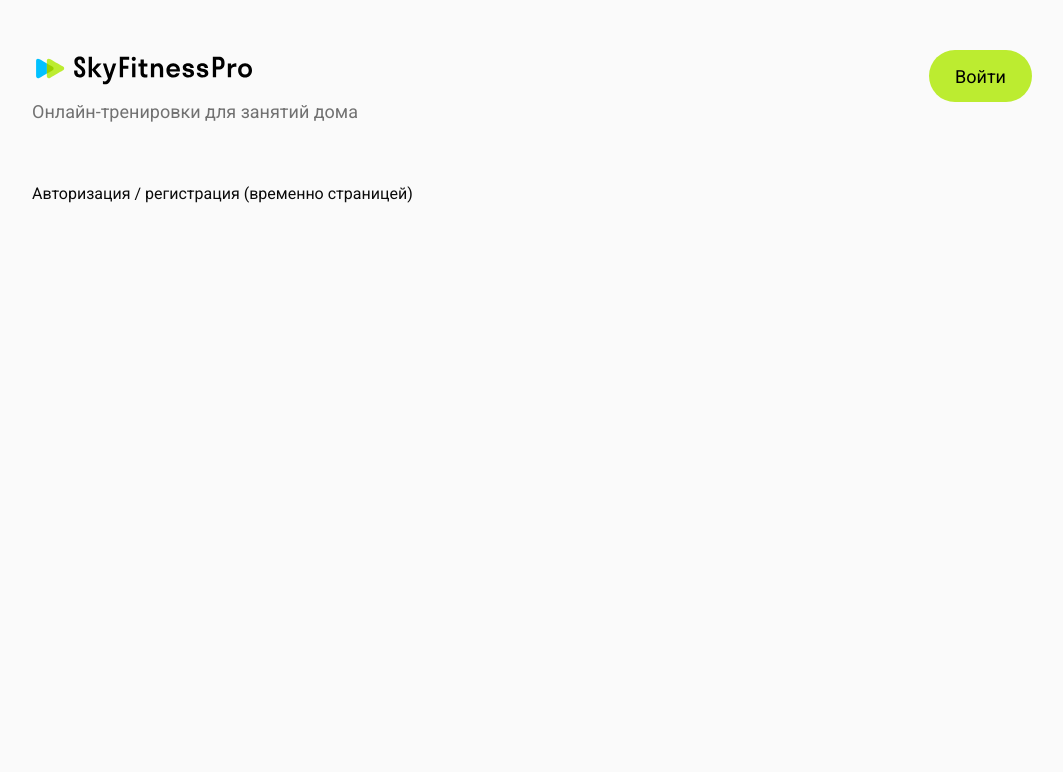
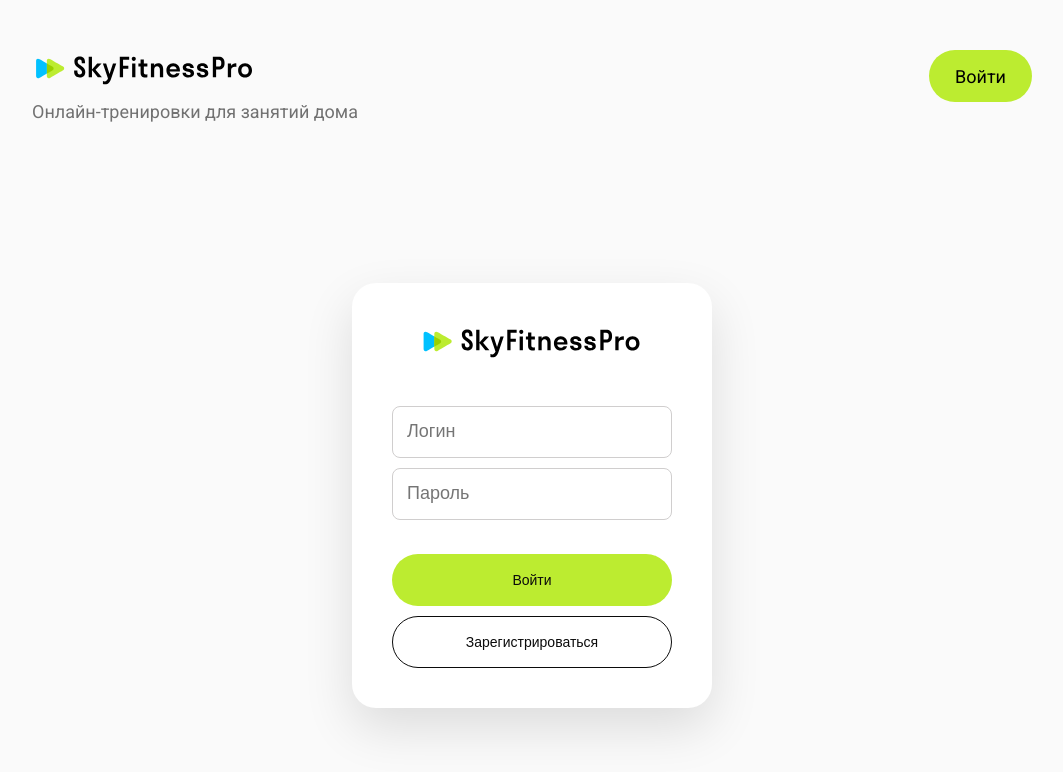
Before and after one commit to x3imal/sky-fitness-pro, a Next.js app: page /auth in a window 1280 px wide. Shown: the top 772 px of the page, without its empty margins (108-1171 px from the left). Built offline with nearby package versions, Linux system fonts and the light colour scheme.

Commit message:
add-authorization: добавил модалку для авторизации/регистрации

```diff
--- /dev/null
+++ b/app/@modal/default.tsx
@@ -0,0 +1,3 @@
+export default function ModalDefault() {
+    return null;
+}
--- a/app/auth/page.tsx
+++ b/app/auth/page.tsx
@@ -1,3 +1,5 @@
+import AuthModal from "@/components/AuthModal/AuthModal";
+
 export default function AuthPage() {
-    return <div>Авторизация / регистрация (временно страницей)</div>;
+    return <AuthModal showOverlay={false} showClose={false} />;
 }
--- a/app/layout.tsx
+++ b/app/layout.tsx
@@ -17,8 +17,10 @@ export const metadata: Metadata = {
 
 export default function RootLayout({
                                        children,
+                                       modal,
                                    }: {
     children: React.ReactNode;
+    modal: React.ReactNode;
 }) {
     return (
         <html lang="ru">
@@ -27,6 +29,7 @@ export default function RootLayout({
         <div className="container">
             <main>{children}</main>
         </div>
+        {modal}
         </body>
         </html>
     );
--- /dev/null
+++ b/components/AuthModal/AuthModal.module.css
@@ -0,0 +1,96 @@
+.overlay {
+    position: fixed;
+    inset: 0;
+    background: rgba(0, 0, 0, 0.28);
+    display: flex;
+    align-items: center;
+    justify-content: center;
+    padding: 24px;
+    z-index: 1000;
+}
+
+.pageWrap {
+    min-height: calc(100vh - 140px);
+    display: flex;
+    align-items: center;
+    justify-content: center;
+    padding: 24px 0 60px;
+}
+
+.modal {
+    position: relative;
+    width: 360px;
+    max-height: 540px;
+    border-radius: 24px;
+    background: #fff;
+    box-shadow: 0 20px 50px rgba(0, 0, 0, 0.12);
+    padding: 40px;
+}
+
+.logoRow {
+    display: flex;
+    justify-content: center;
+    margin-bottom: 14px;
+}
+
+.form {
+    display: flex;
+    flex-direction: column;
+    gap: 10px;
+    margin-top: 48px;
+}
+
+.actions {
+    margin-top: 24px;
+    display: flex;
+    flex-direction: column;
+    gap: 10px;
+}
+
+.input {
+    height: 52px;
+    padding: 0 14px;
+    border-radius: 8px;
+    border: 1px solid #D0CECE;
+    font-size: 18px;
+    font-weight: 400;
+    outline: none;
+}
+
+.inputError {
+    border-color: #ff4d4f;
+    box-shadow: 0 0 0 3px rgba(255, 77, 79, 0.15);
+}
+
+.errorText {
+    margin-top: -4px;
+    font-size: 12px;
+    color: #ff4d4f;
+}
+
+.input:focus {
+    border-color: #bcec30;
+    box-shadow: 0 0 0 3px rgba(188, 236, 48, 0.2);
+}
+
+.primaryButton {
+    height: 52px;
+    border: none;
+    border-radius: 999px;
+    background: #bcec30;
+    color: #0b0b0b;
+    font-size: 14px;
+    font-weight: 500;
+    cursor: pointer;
+}
+
+.secondaryButton {
+    height: 52px;
+    border-radius: 999px;
+    background: #fff;
+    border: 1px solid #0b0b0b;
+    color: #0b0b0b;
+    font-size: 14px;
+    font-weight: 500;
+    cursor: pointer;
+}
--- /dev/null
+++ b/components/AuthModal/AuthModal.tsx
@@ -0,0 +1,144 @@
+"use client";
+
+import { useState } from "react";
+import Image from "next/image";
+import styles from "./AuthModal.module.css";
+import {
+    validateLogin,
+    validateSignup,
+    type AuthErrors,
+    type AuthValues,
+} from "@/shared/util/authValidation";
+
+type Mode = "login" | "signup";
+
+type Props = {
+    initialMode?: Mode;
+    showOverlay?: boolean;
+    showClose?: boolean;
+    onClose?: () => void;
+};
+
+export default function AuthModal({
+    initialMode = "login",
+    showOverlay = true,
+
+}: Props) {
+    const [mode, setMode] = useState<Mode>(initialMode);
+    const [values, setValues] = useState<AuthValues>({
+        login: "",
+        email: "",
+        password: "",
+        confirmPassword: "",
+    });
+    const [errors, setErrors] = useState<AuthErrors>({});
+    const isLogin = mode === "login";
+
+    const onChange = (field: keyof AuthValues) => (e: React.ChangeEvent<HTMLInputElement>) => {
+        setValues(prev => ({ ...prev, [field]: e.target.value }));
+    };
+
+    const onSubmit = (e: React.FormEvent) => {
+        e.preventDefault();
+        const nextErrors = isLogin ? validateLogin(values) : validateSignup(values);
+        setErrors(nextErrors);
+    };
+
+    return (
+        <div className={showOverlay ? styles.overlay : styles.pageWrap}>
+            <div className={styles.modal} role="dialog" aria-modal="true" aria-label="Авторизация">
+
+                <div className={styles.logoRow}>
+                    <Image src="/logo.svg" alt="SkyFitnessPro" width={220} height={35} />
+                </div>
+
+                <form className={styles.form} onSubmit={onSubmit} noValidate>
+                    {isLogin ? (
+                        <>
+                            <input
+                                className={`${styles.input} ${errors.login ? styles.inputError : ""}`}
+                                type="text"
+                                placeholder="Логин"
+                                value={values.login}
+                                onChange={onChange("login")}
+                            />
+                            {errors.login && <div className={styles.errorText}>{errors.login}</div>}
+
+                            <input
+                                className={`${styles.input} ${errors.password ? styles.inputError : ""}`}
+                                type="password"
+                                placeholder="Пароль"
+                                value={values.password}
+                                onChange={onChange("password")}
+                            />
+                            {errors.password && <div className={styles.errorText}>{errors.password}</div>}
+
+                            <div className={styles.actions}>
+                                <button type="submit" className={styles.primaryButton}>
+                                    Войти
+                                </button>
+                                <button
+                                    type="button"
+                                    className={styles.secondaryButton}
+                                    onClick={() => {
+                                        setMode("signup");
+                                        setErrors({});
+                                    }}
+                                >
+                                    Зарегистрироваться
+                                </button>
+                            </div>
+                        </>
+                    ) : (
+                        <>
+                            <input
+                                className={`${styles.input} ${errors.email ? styles.inputError : ""}`}
+                                type="email"
+                                placeholder="Эл. почта"
+                                value={values.email}
+                                onChange={onChange("email")}
+                            />
+                            {errors.email && <div className={styles.errorText}>{errors.email}</div>}
+
+                            <input
+                                className={`${styles.input} ${errors.password ? styles.inputError : ""}`}
+                                type="password"
+                                placeholder="Пароль"
+                                value={values.password}
+                                onChange={onChange("password")}
+                            />
+                            {errors.password && <div className={styles.errorText}>{errors.password}</div>}
+
+                            <input
+                                className={`${styles.input} ${errors.confirmPassword ? styles.inputError : ""}`}
+                                type="password"
+                                placeholder="Повторите пароль"
+                                value={values.confirmPassword}
+                                onChange={onChange("confirmPassword")}
+                            />
+                            {errors.confirmPassword && (
+                                <div className={styles.errorText}>{errors.confirmPassword}</div>
+                            )}
+
+                            <div className={styles.actions}>
+                                <button type="submit" className={styles.primaryButton}>
+                                    Зарегистрироваться
+                                </button>
+                                <button
+                                    type="button"
+                                    className={styles.secondaryButton}
+                                    onClick={() => {
+                                        setMode("login");
+                                        setErrors({});
+                                    }}
+                                >
+                                    Войти
+                                </button>
+                            </div>
+                        </>
+                    )}
+                </form>
+            </div>
+        </div>
+    );
+}
--- /dev/null
+++ b/shared/util/authValidation.ts
@@ -0,0 +1,50 @@
+export type AuthValues = {
+    login: string;
+    email: string;
+    password: string;
+    confirmPassword: string;
+};
+
+export type AuthErrors = Partial<Record<keyof AuthValues, string>>;
+
+const emailRegex = /^[^\s@]+@[^\s@]+\.[^\s@]+$/;
+
+export function validateLogin(values: AuthValues): AuthErrors {
+    const errors: AuthErrors = {};
+
+    if (!values.login.trim()) {
+        errors.login = "Введите логин";
+    }
+
+    if (!values.password.trim()) {
+        errors.password = "Введите пароль";
+    } else if (values.password.trim().length < 6) {
+        errors.password = "Минимум 6 символов";
+    }
+
+    return errors;
+}
+
+export function validateSignup(values: AuthValues): AuthErrors {
+    const errors: AuthErrors = {};
+
+    if (!values.email.trim()) {
+        errors.email = "Введите эл. почту";
+    } else if (!emailRegex.test(values.email.trim())) {
+        errors.email = "Некорректный email";
+    }
+
+    if (!values.password.trim()) {
+        errors.password = "Введите пароль";
+    } else if (values.password.trim().length < 6) {
+        errors.password = "Минимум 6 символов";
+    }
+
+    if (!values.confirmPassword.trim()) {
+        errors.confirmPassword = "Повторите пароль";
+    } else if (values.confirmPassword.trim() !== values.password.trim()) {
+        errors.confirmPassword = "Пароли не совпадают";
+    }
+
+    return errors;
+}
```
Also changed, not shown: app/@modal/(.)auth/page.tsx (added, +16 -0 lines).
